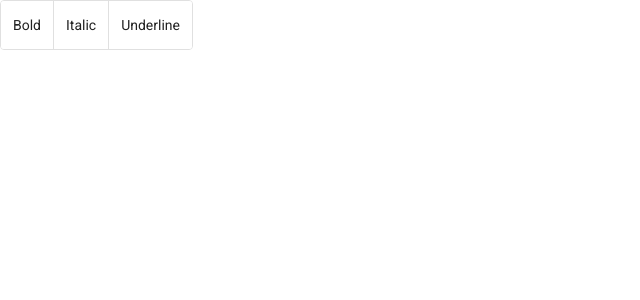
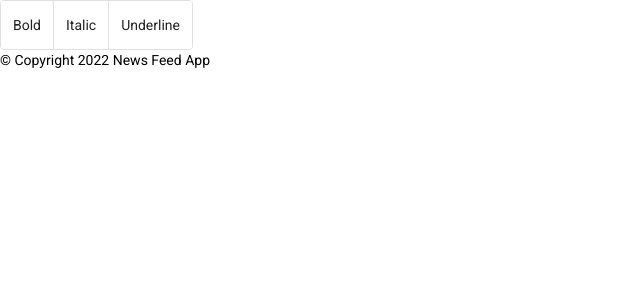
Before and after one commit to 6895mahfuzgit/news-feed-app, an Angular app: page / in a window 1280 px wide. Shown: the top 300 px of the page, without its empty margins (0-640 px from the left). Built offline with nearby package versions, Linux system fonts and the light colour scheme.

Commit message:
added footer component at app module

```diff
--- a/src/app/app.component.html
+++ b/src/app/app.component.html
@@ -1 +1,3 @@
 <app-top-menu-bar></app-top-menu-bar>
+
+<app-footer></app-footer>
--- a/src/app/app.module.ts
+++ b/src/app/app.module.ts
@@ -7,12 +7,14 @@
 import { MatSliderModule } from '@angular/material/slider';
 import {MatButtonToggleModule} from '@angular/material/button-toggle';
 import { TopMenuBarComponent } from './top-menu-bar/top-menu-bar.component';
+import { FooterComponent } from './footer/footer.component';
 
 
 @NgModule({
   declarations: [
     AppComponent,
-    TopMenuBarComponent
+    TopMenuBarComponent,
+    FooterComponent
   ],
   imports: [
     BrowserModule,
--- /dev/null
+++ b/src/app/footer/footer.component.html
@@ -0,0 +1 @@
+<footer>&copy; Copyright 2022 News Feed App</footer>
--- /dev/null
+++ b/src/app/footer/footer.component.ts
@@ -0,0 +1,15 @@
+import { Component, OnInit } from '@angular/core';
+
+@Component({
+  selector: 'app-footer',
+  templateUrl: './footer.component.html',
+  styleUrls: ['./footer.component.css']
+})
+export class FooterComponent implements OnInit {
+
+  constructor() { }
+
+  ngOnInit(): void {
+  }
+
+}
```
Also changed, not shown: src/app/footer/footer.component.css (added), 1 other file (tests, documents, lock files or other folders).
